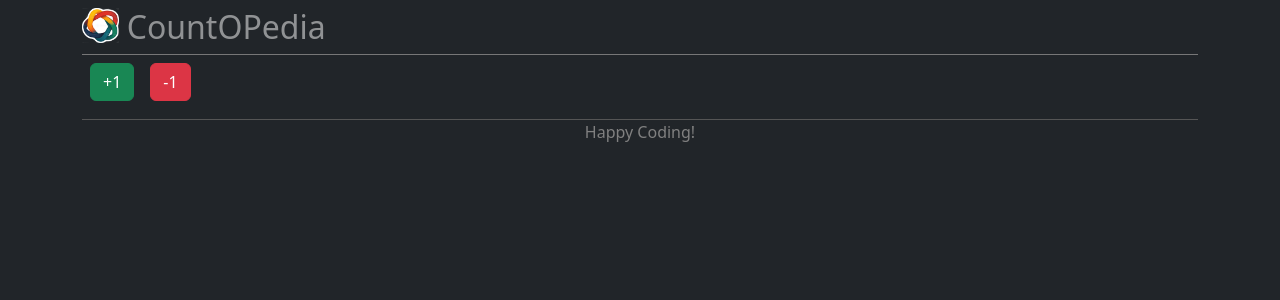
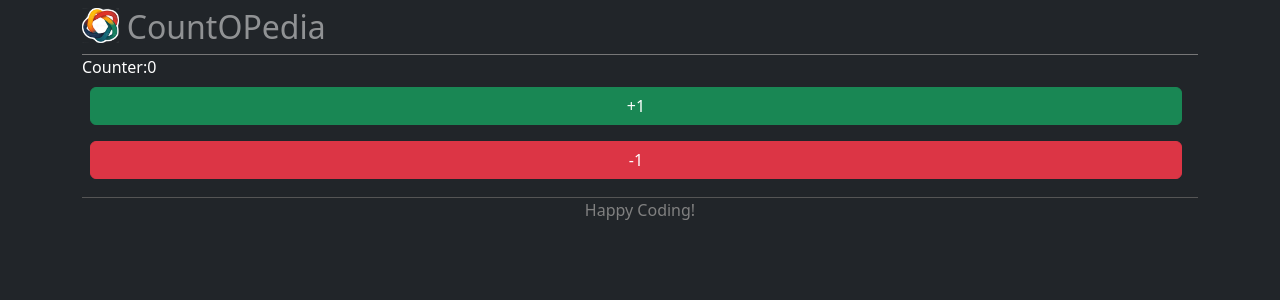
Before and after one commit to anubapatla/ReactWithDotnet, a React (Vite) app in the folder CountOPedia/CountOPedia/: page / in a window 1280 px wide. Shown: the top 300 px of the page. Built offline with nearby package versions, Linux system fonts and the light colour scheme.

Commit message:
useState uploaded

```diff
--- a/CountOPedia/CountOPedia/src/Layout/Counter.jsx
+++ b/CountOPedia/CountOPedia/src/Layout/Counter.jsx
@@ -1,10 +1,28 @@
+import { useState } from "react";
 function Counter() {
+    let [count, setCount] = useState(0);
+
+    function handleIncrement() {
+        setCount(function (prev) {
+            return prev + 1;
+        });
+        console.log(count);
+    }
+    function handleDecrement() {
+        setCount((prev) => prev - 1);
+        console.log(count);
+    }
     return (
-        <div ClassName="row text-white container">
-
-            <button className="btn btn-success m-2">+1 </button>
-            <button className="btn btn-danger m-2">-1 </button>
-        </div>
+        <div className="row text-white container">
+            Counter:{count}
+            <button
+                onClick={handleIncrement}
+                className="btn btn-success m-2"
+            >
+                +1
+            </button>
+            <button onClick={handleDecrement} className="btn btn-danger m-2">-1 </button>
+        </div >
     );
 }
 export default Counter;
--- a/CountOPedia/CountOPedia/src/main.jsx
+++ b/CountOPedia/CountOPedia/src/main.jsx
@@ -7,7 +7,7 @@ import Counter from './Layout/Counter'
 createRoot(document.getElementById('root')).render(
   <div>
     <Header />
-    <main classNmae="flex-fill">
+    <main className="flex-fill">
       <Counter></Counter>
     </main>
     <Footer />
```
